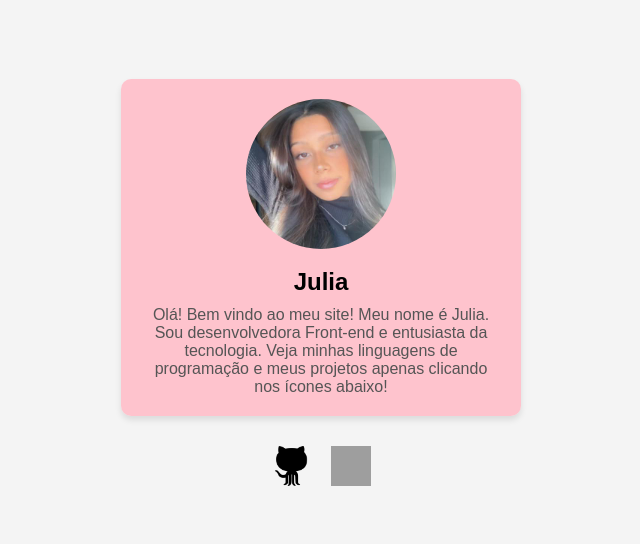
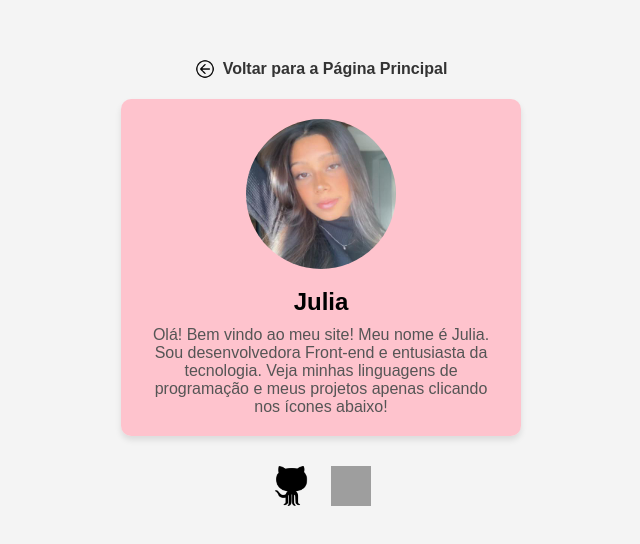
Before and after one commit to Julianeves01/front_api, a Next.js app: page /contato in a window 1280 px wide. Shown: the part 116-660 px from the top of the page, without its empty margins (319-959 px from the left). Built offline with nearby package versions, Linux system fonts and the light colour scheme; grey boxes are pictures that could not be loaded.

Commit message:
create arrow-left-icon

```diff
--- a/components/Contato.jsx
+++ b/components/Contato.jsx
@@ -4,6 +4,11 @@ import styles from "../styles/Contato.module.css";
 export default function Contato() {
     return (
         <div className={styles.container}>
+            {}
+            <a href="/" className={styles.backButton}>
+            <img src="/arrow-left-icon.png" alt="Voltar" className={styles.backIcon} />
+            Voltar para a Página Principal
+            </a>
             <div className={styles.card}>
                 <img src="/Minha-foto.jpg" alt="Minha foto" className={styles.image} />
                 <h2 className={styles.name}>Julia</h2>
--- a/styles/Contato.module.css
+++ b/styles/Contato.module.css
@@ -56,3 +56,23 @@
 .icon:hover  {
     transform: scale(1.2);
 }
+
+.backButton {
+    display: flex;
+    align-items: center;
+    text-decoration: none;
+    color: #333;
+    font-size: 16px;
+    margin-bottom: 20px;
+    font-weight: bold;
+}
+
+.backIcon {
+    width: 20px;
+    height: 20px;
+    margin-right: 8px;
+}
+
+.backButon:hover {
+    color: aqua;
+}
```
Also changed, not shown: public/arrow-left-icon.png (added), 1 other file (tests, documents, lock files or other folders).
